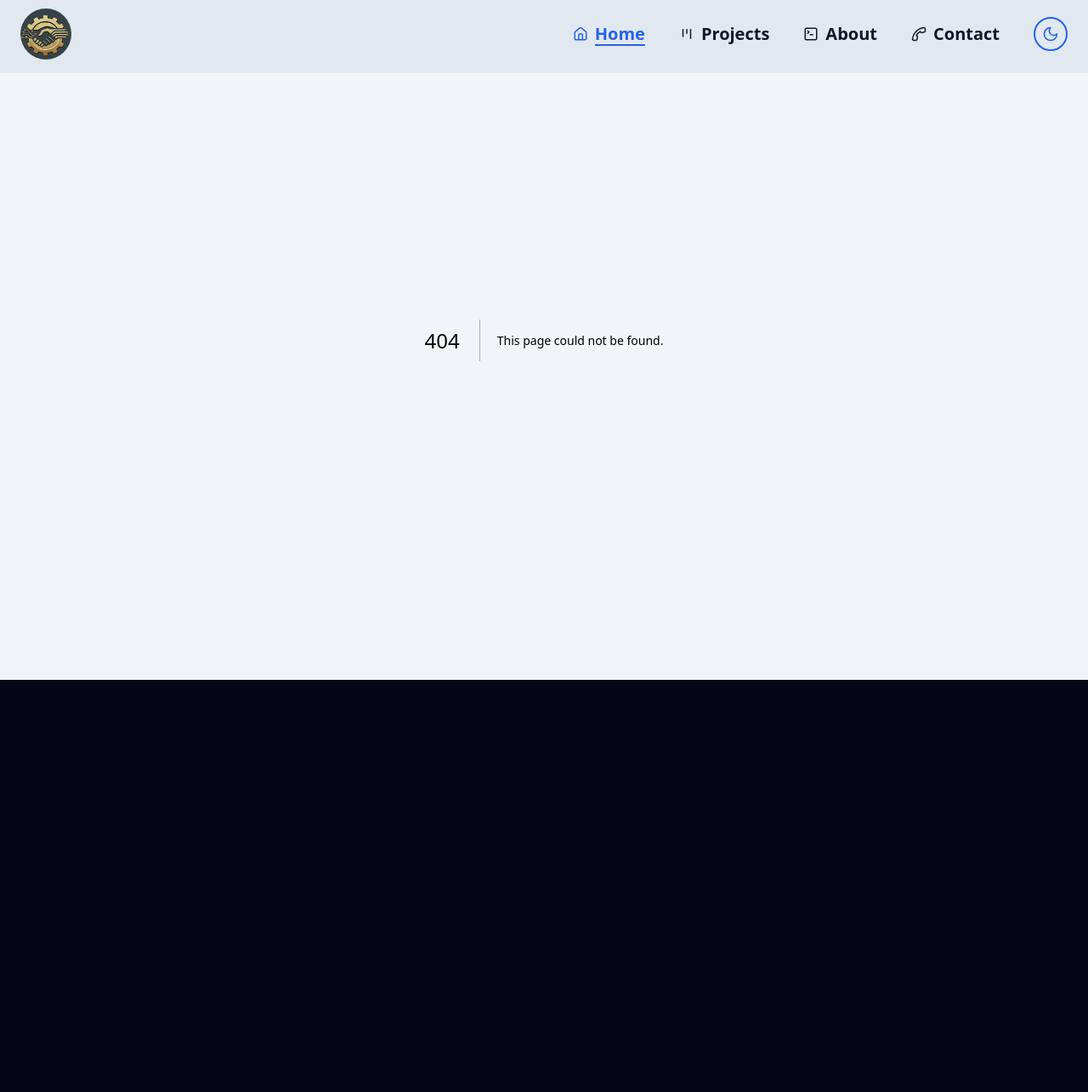
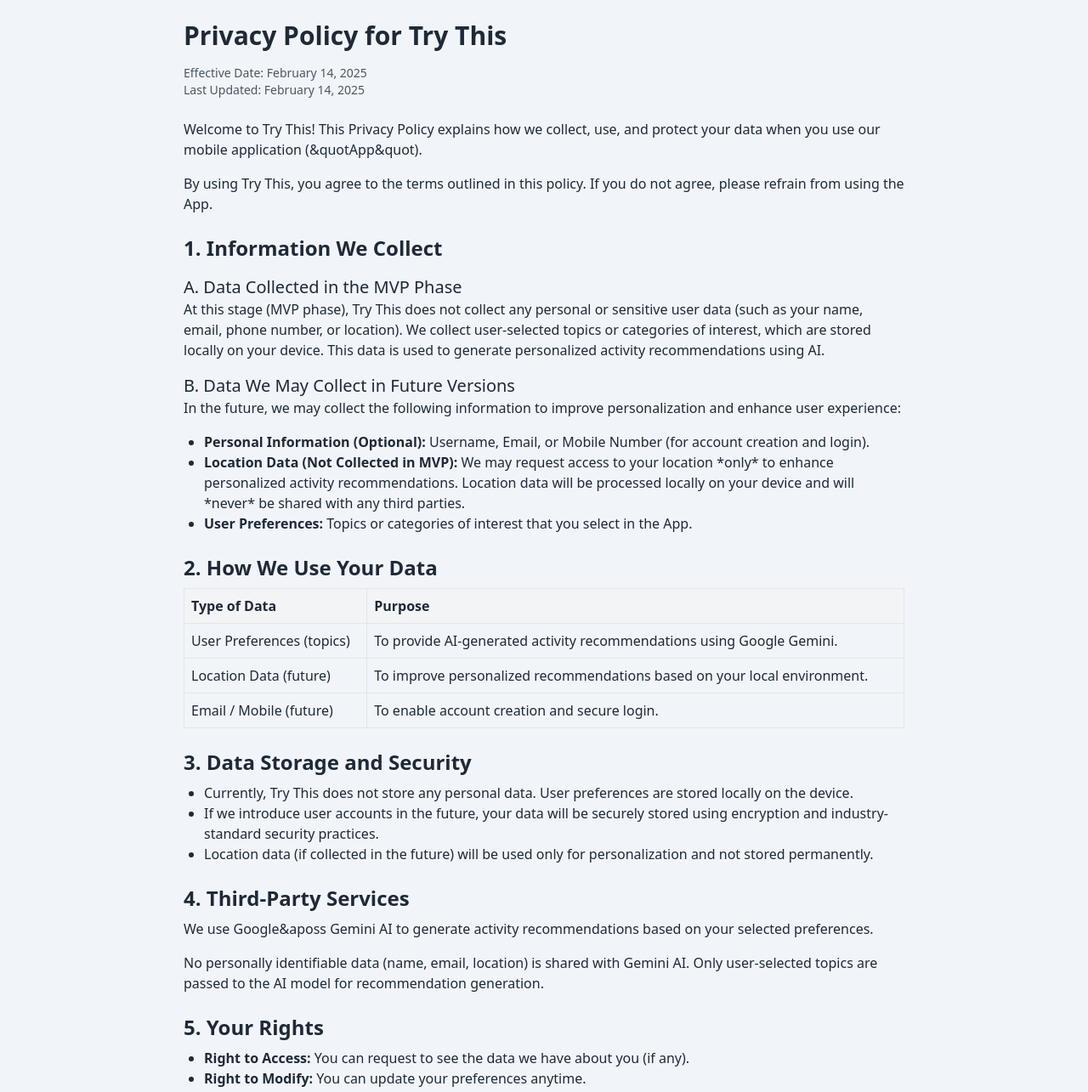
Before and after one commit to vp21-sudo/portfolio-website-2.0, a Next.js app: page /privacy in a window 1280 px wide. Before the commit this address had no page. Shown: the top 1285 px of the page at 85% size. Before the commit the page ends 800 px from the top, so only its background shows below. Built offline with nearby package versions, Linux system fonts and the light colour scheme.

Commit message:
privacy policy page added.

```diff
--- a/app/layout.tsx
+++ b/app/layout.tsx
@@ -1,8 +1,8 @@
 import type { Metadata } from "next";
 import localFont from "next/font/local";
 import "./globals.css";
-import { TopNav } from "@/components/custom/nav-bar";
 import { ThemeProvider } from "@/context/theme";
+import NavWrapper from "@/components/custom/nav-wraper";
 
 const geistSans = localFont({
   src: "./fonts/GeistVF.woff",
@@ -32,7 +32,7 @@ export default function RootLayout({
         className={`${geistSans.variable} ${geistMono.variable} antialiased bg-slate-950 max-w-screen-sm md:max-w-[100vw] overflow-x-hidden`}
       >
         <ThemeProvider>
-          <TopNav />
+          <NavWrapper />
           <div className=" transition-colors ease-in-out duration-200  w-full min-h-screen bg-slate-100 dark:bg-slate-900">
             {children}
           </div>
--- /dev/null
+++ b/app/privacy/layout.tsx
@@ -0,0 +1,13 @@
+import type { Metadata } from "next";
+
+export const metadata: Metadata = {
+  title: "Privacy Policy",
+};
+
+export default function PrivacyLayout({
+  children,
+}: Readonly<{
+  children: React.ReactNode;
+}>) {
+  return children; // Simply return the children without extra wrapping
+}
--- /dev/null
+++ b/app/privacy/page.tsx
@@ -0,0 +1,168 @@
+export default function Page() {
+  return (
+    <div className="max-w-4xl mx-auto p-6 dark:text-slate-100 text-gray-800">
+      <h1 className="text-3xl font-bold mb-4">Privacy Policy for Try This</h1>
+      <p className="text-sm dark:text-slate-200 text-gray-600">
+        Effective Date: February 14, 2025
+      </p>
+      <p className="text-sm dark:text-slate-200 text-gray-600 mb-6">
+        Last Updated: February 14, 2025
+      </p>
+
+      <p className="mb-4">
+        Welcome to Try This! This Privacy Policy explains how we collect, use,
+        and protect your data when you use our mobile application
+        (&quotApp&quot).
+      </p>
+      <p className="mb-6">
+        By using Try This, you agree to the terms outlined in this policy. If
+        you do not agree, please refrain from using the App.
+      </p>
+
+      <h2 className="text-2xl font-semibold mt-6 mb-2">
+        1. Information We Collect
+      </h2>
+      <h3 className="text-xl font-medium mt-4">
+        A. Data Collected in the MVP Phase
+      </h3>
+      <p className="mb-4">
+        At this stage (MVP phase), Try This does not collect any personal or
+        sensitive user data (such as your name, email, phone number, or
+        location). We collect user-selected topics or categories of interest,
+        which are stored locally on your device. This data is used to generate
+        personalized activity recommendations using AI.
+      </p>
+
+      <h3 className="text-xl font-medium mt-4">
+        B. Data We May Collect in Future Versions
+      </h3>
+      <p className="mb-4">
+        In the future, we may collect the following information to improve
+        personalization and enhance user experience:
+      </p>
+      <ul className="list-disc pl-6 mb-4">
+        <li>
+          <strong>Personal Information (Optional):</strong> Username, Email, or
+          Mobile Number (for account creation and login).
+        </li>
+        <li>
+          <strong>Location Data (Not Collected in MVP):</strong> We may request
+          access to your location *only* to enhance personalized activity
+          recommendations. Location data will be processed locally on your
+          device and will *never* be shared with any third parties.
+        </li>
+        <li>
+          <strong>User Preferences:</strong> Topics or categories of interest
+          that you select in the App.
+        </li>
+      </ul>
+
+      <h2 className="text-2xl font-semibold mt-6 mb-2">
+        2. How We Use Your Data
+      </h2>
+      <table className="w-full border border-gray-300 mb-6">
+        <thead>
+          <tr className=" dark:bg-slate-800 bg-gray-100">
+            <th className="border p-2 text-left">Type of Data</th>
+            <th className="border p-2 text-left">Purpose</th>
+          </tr>
+        </thead>
+        <tbody>
+          <tr>
+            <td className="border p-2">User Preferences (topics)</td>
+            <td className="border p-2">
+              To provide AI-generated activity recommendations using Google
+              Gemini.
+            </td>
+          </tr>
+          <tr>
+            <td className="border p-2">Location Data (future)</td>
+            <td className="border p-2">
+              To improve personalized recommendations based on your local
+              environment.
+            </td>
+          </tr>
+          <tr>
+            <td className="border p-2">Email / Mobile (future)</td>
+            <td className="border p-2">
+              To enable account creation and secure login.
+            </td>
+          </tr>
+        </tbody>
+      </table>
+
+      <h2 className="text-2xl font-semibold mt-6 mb-2">
+        3. Data Storage and Security
+      </h2>
+      <ul className="list-disc pl-6 mb-4">
+        <li>
+          Currently, Try This does not store any personal data. User preferences
+          are stored locally on the device.
+        </li>
+        <li>
+          If we introduce user accounts in the future, your data will be
+          securely stored using encryption and industry-standard security
+          practices.
+        </li>
+        <li>
+          Location data (if collected in the future) will be used only for
+          personalization and not stored permanently.
+        </li>
+      </ul>
+
+      <h2 className="text-2xl font-semibold mt-6 mb-2">
+        4. Third-Party Services
+      </h2>
+      <p className="mb-4">
+        We use Google&aposs Gemini AI to generate activity recommendations based
+        on your selected preferences.
+      </p>
+      <p className="mb-4">
+        No personally identifiable data (name, email, location) is shared with
+        Gemini AI. Only user-selected topics are passed to the AI model for
+        recommendation generation.
+      </p>
+
+      <h2 className="text-2xl font-semibold mt-6 mb-2">5. Your Rights</h2>
+      <ul className="list-disc pl-6 mb-4">
+        <li>
+          <strong>Right to Access:</strong> You can request to see the data we
+          have about you (if any).
+        </li>
+        <li>
+          <strong>Right to Modify:</strong> You can update your preferences
+          anytime.
+        </li>
+        <li>
+          <strong>Right to Delete:</strong> If account creation is implemented
+          in the future, you can request account deletion.
+        </li>
+      </ul>
+      <p className="mb-4">
+        Currently, as we do not store personal data, no additional action is
+        required.
+      </p>
+
+      <h2 className="text-2xl font-semibold mt-6 mb-2">
+        6. Changes to This Privacy Policy
+      </h2>
+      <p className="mb-4">
+        We may update this Privacy Policy from time to time to reflect new
+        features or legal requirements. You will be notified in the App if any
+        major changes occur. The latest version will always be available in the
+        App settings.
+      </p>
+
+      <h2 className="text-2xl font-semibold mt-6 mb-2">7. Contact Us</h2>
+      <p className="mb-6">
+        For any questions regarding this Privacy Policy, you can reach us at:
+      </p>
+      <p className="font-medium">
+        Email:{" "}
+        <a href="mailto:vishwaprasad11@gmail.com" className="text-blue-500">
+          vishwaprasad11@gmail.com
+        </a>
+      </p>
+    </div>
+  );
+}
--- /dev/null
+++ b/components/custom/nav-wraper.tsx
@@ -0,0 +1,12 @@
+"use client";
+import { usePathname } from "next/navigation";
+import { TopNav } from "@/components/custom/nav-bar";
+
+export default function NavWrapper() {
+  const pathname = usePathname();
+
+  // Hide navbar only on the privacy page
+  if (pathname === "/privacy") return null;
+
+  return <TopNav />;
+}
```
